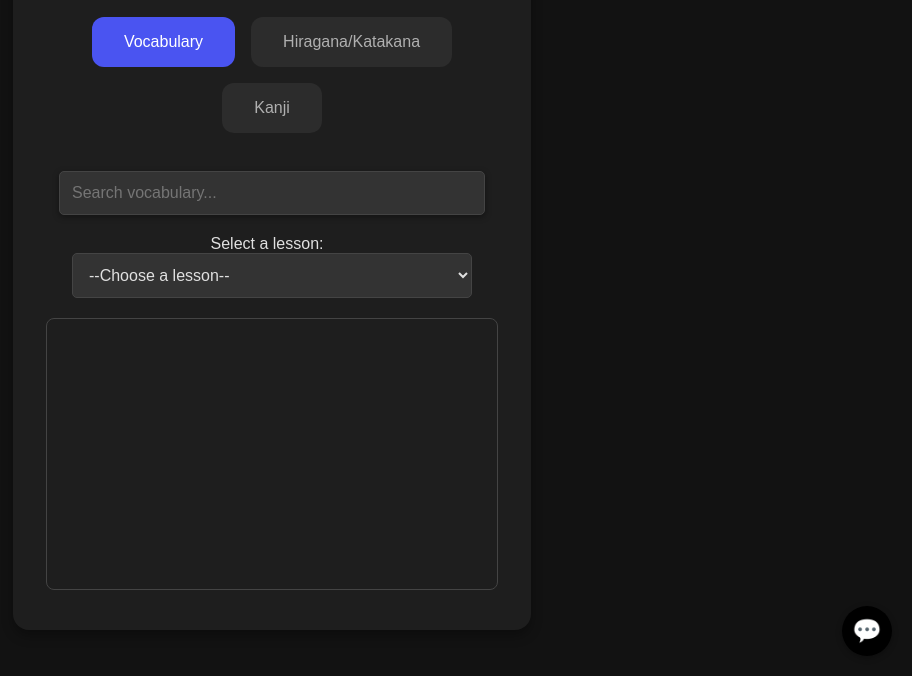
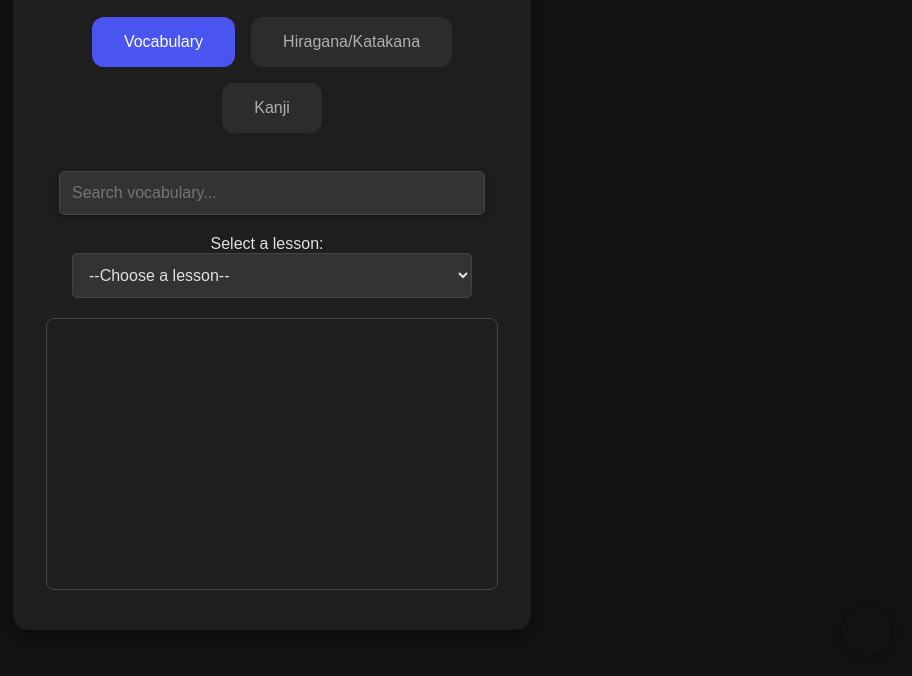
Before and after one commit to wheeepup/JapaneseVocabs, a plain HTML site: page index.html in a window 1280 px wide. Shown: the part 124-800 px from the top of the page, without its empty margins (368-1280 px from the left). Drawn offline with nearby package versions, Linux system fonts and the light colour scheme; no server answers.

Commit message:
Frontend ready for Netlify

```diff
--- a/index.html
+++ b/index.html
@@ -136,7 +136,7 @@
 
     <!-- Floating Chat Icon -->
     <!-- Floating Chat Icon -->
-    <div id="chat-icon">💬</div>
+    <div id="chat-icon"></div>
 
     <!-- Hidden Chat Box -->
         <div id="chat-box-container" class="hidden">
--- a/styles.css
+++ b/styles.css
@@ -296,7 +296,7 @@ header h1 {
 /* Floating chat icon */
 /* Black chat icon */
 #chat-icon {
-  background-color: black;
+  background-color: #121212;
   color: white;
   border-radius: 50%;
   width: 50px;
```
